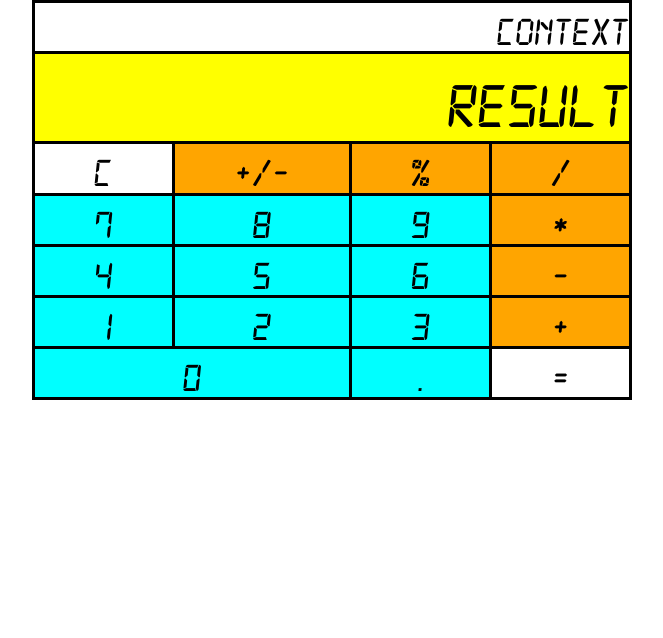
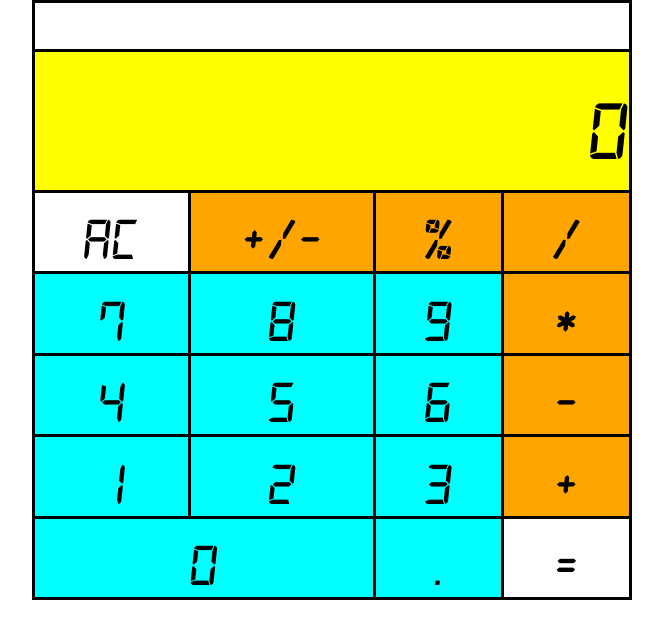
Before and after one commit to chaudhryjunaid/react-calculator, a React (Create React App) app: page / in a window 1280 px wide. Shown: the top 638 px of the page, without its empty margins (308-971 px from the left). Built offline with nearby package versions, Linux system fonts and the light colour scheme.

Commit message:
basic working calculator

```diff
--- a/src/App.css
+++ b/src/App.css
@@ -24,7 +24,7 @@
   border-top: solid black;
   border-left: solid black;
   border-right: solid black;
-  font-size: 2.5em;
+  font-size: 1.2em;
 }
 
 .resultPanel {
@@ -36,7 +36,7 @@
   border-top: solid black;
   border-left: solid black;
   border-right: solid black;
-  font-size: 4em;
+  font-size: 1.7em;
 }
 
 .button {
@@ -46,7 +46,7 @@
   background-color: cyan;
   border-top: solid black;
   border-left: solid black;
-  font-size: 2.5em;
+  font-size: 1.2em;
 }
 
 .orange {
--- a/src/App.js
+++ b/src/App.js
@@ -7,7 +7,7 @@ class App extends Component {
     return (
       <div className="App">
         <Calculator
-          height={400}
+          height={600}
           width={600}
         />
       </div>
--- a/src/components/Calculator.js
+++ b/src/components/Calculator.js
@@ -4,34 +4,128 @@ import _ from 'lodash';
 class Calculator extends Component {
 	constructor(props) {
 		super(props);
+		this.handleClick = this.handleClick.bind(this);
+		this.handleUnaryOperation = this.handleUnaryOperation.bind(this);
+		this.handleBinaryOperation = this.handleBinaryOperation.bind(this);
 		this.state = {
-			input: null
+			result: '0',
+			operator: '',
+			context: null
     };
+	}
+	isUnary(operator) {
+		return ['+/-', '%'].includes(operator);
+	}
+	handleUnaryOperation(a, op) {
+		a = parseFloat(a);
+		let result = '0';
+		switch(op) {
+			case '+/-':
+				result = a * -1;
+				break;
+			case '%':
+				result = a * 0.01;
+				break;
+			default:
+				result = a;
+		}
+		return result.toString();
+	}
+	handleBinaryOperation(a, b, op) {
+		a = parseFloat(a);
+		b = parseFloat(b);
+		let result = '0';
+		switch(op) {
+			case '+':
+				result = a + b;
+				break;
+			case '-':
+				result = a - b;
+				break;
+			case '*':
+				result = a * b;
+				break;
+			case '/':
+				result = b === 0 ? 0 : a / b;
+				break;
+			default:
+				result = b;
+		}
+		return result.toString();
+	}
+	handleClick($event) {
+		let action = $event.target.innerHTML;
+		if (action === 'AC') {
+			return this.setState({
+				result: '0',
+				operator: '',
+				context: null
+			});
+		}
+		if (action === '=') {
+			if (this.state.operator) {
+				return this.setState({
+					result: this.handleBinaryOperation(this.state.context, this.state.result, this.state.operator),
+					operator: '',
+					context: null
+				});
+			}
+		}
+		if (isNaN(action)) {
+			if (this.isUnary(action)) {
+				return this.setState({
+			 		result: this.handleUnaryOperation(this.state.result, action)
+				});
+			}
+			if(this.state.context && this.state.operator) {
+				return this.setState({
+				operator: action,
+				context: this.handleBinaryOperation(this.state.context, this.state.result, this.state.operator),
+				result: '0'
+			});
+			}
+			return this.setState({
+				operator: action,
+				context: this.state.result,
+				result: '0'
+			});
+		}
+		if (action === '.' && this.state.result.includes('.')) {
+			return;
+		}
+		return this.setState({
+			result: this.state.result === '0' && action !== '.' ? action : this.state.result + action
+		});
 	}
   render() {
   	return (
-      <div className="Calculator" style={{height: this.props.height, width: this.props.width}}>
-        <div class="contextPanel" >CONTEXT</div>
-        <div class="resultPanel" >RESULT</div>
-        <div class="button white" >C</div>
-        <div class="button orange" >+/-</div>
-        <div class="button orange" >%</div>
-        <div class="button orange right-side-button" >/</div>
-        <div class="button" >7</div>
-        <div class="button" >8</div>
-        <div class="button" >9</div>
-        <div class="button orange right-side-button" >*</div>
-        <div class="button" >4</div>
-        <div class="button" >5</div>
-        <div class="button" >6</div>
-        <div class="button orange right-side-button" >-</div>
-        <div class="button" >1</div>
-        <div class="button" >2</div>
-        <div class="button" >3</div>
-        <div class="button orange right-side-button" >+</div>
-        <div class="button zero bottom-button" >0</div>
-        <div class="button bottom-button" >.</div>
-        <div class="button white right-side-button bottom-button" >=</div>
+      <div className="Calculator" style={{
+      	height: this.props.height,
+      	width: this.props.width,
+      	fontSize: `${this.props.width / 12}px`
+      }}>
+        <div className="contextPanel">{this.state.context} {this.state.operator}</div>
+        <div className="resultPanel">{this.state.result}</div>
+        <div className="button white" onClick={this.handleClick}>AC</div>
+        <div className="button orange" onClick={this.handleClick}>+/-</div>
+        <div className="button orange" onClick={this.handleClick}>%</div>
+        <div className="button orange right-side-button" onClick={this.handleClick}>/</div>
+        <div className="button" onClick={this.handleClick}>7</div>
+        <div className="button" onClick={this.handleClick}>8</div>
+        <div className="button" onClick={this.handleClick}>9</div>
+        <div className="button orange right-side-button" onClick={this.handleClick}>*</div>
+        <div className="button" onClick={this.handleClick}>4</div>
+        <div className="button" onClick={this.handleClick}>5</div>
+        <div className="button" onClick={this.handleClick}>6</div>
+        <div className="button orange right-side-button" onClick={this.handleClick}>-</div>
+        <div className="button" onClick={this.handleClick}>1</div>
+        <div className="button" onClick={this.handleClick}>2</div>
+        <div className="button" onClick={this.handleClick}>3</div>
+        <div className="button orange right-side-button" onClick={this.handleClick}>+</div>
+        <div className="button zero bottom-button" onClick={this.handleClick}>0</div>
+        <div className="button bottom-button" onClick={this.handleClick}>.</div>
+        <div className="button white right-side-button bottom-button"
+        	onClick={this.handleClick}>=</div>
       </div>
     );
   }
```
